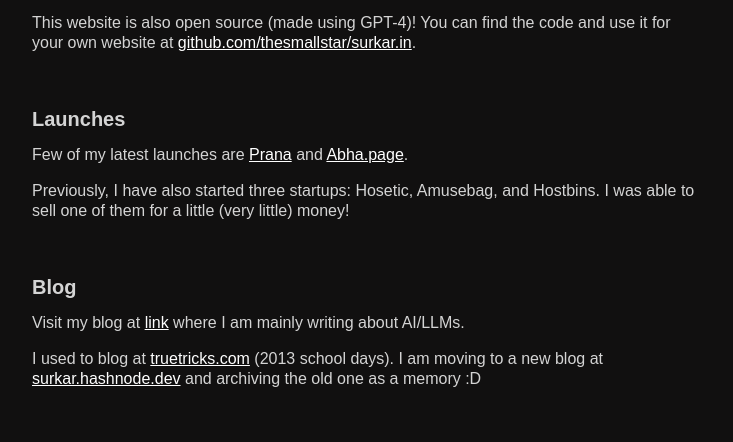
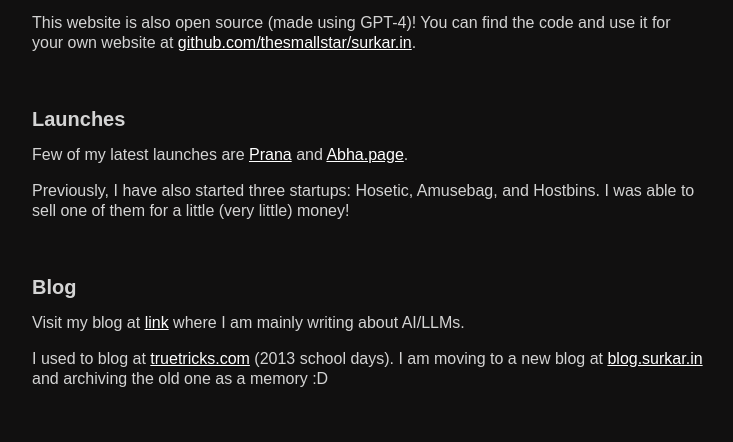
Before and after one commit to thesmallstar/surkar.in, a plain HTML site: page index.html in a window 1280 px wide. Shown: the part 1317-1759 px from the top of the page, without its empty margins (272-1005 px from the left). Drawn offline with nearby package versions, Linux system fonts and the light colour scheme.

Commit message:
Add blog url

```diff
--- a/index.html
+++ b/index.html
@@ -204,8 +204,8 @@
         <!-- Blog Section -->
         <div id="blog" class="section text-left text-sm">
             <div class="section-title">Blog</div>
-            <p class="content">Visit my blog at <a href="https://surkar.hashnode.dev">link</a> where I am mainly writing about AI/LLMs.</p>
-            <p class="content">I used to blog at <a href="https://truetricks.com">truetricks.com</a> (2013 school days). I am moving to a new blog at <a href="https://surkar.hashnode.dev">surkar.hashnode.dev</a> and archiving the old one as a memory :D</p>
+            <p class="content">Visit my blog at <a href="https://blog.surkar.in/">link</a> where I am mainly writing about AI/LLMs.</p>
+            <p class="content">I used to blog at <a href="https://truetricks.com">truetricks.com</a> (2013 school days). I am moving to a new blog at <a href="https://blog.surkar.in/">blog.surkar.in</a> and archiving the old one as a memory :D</p>
         </div>
 
         <!-- Connect Section -->
```
